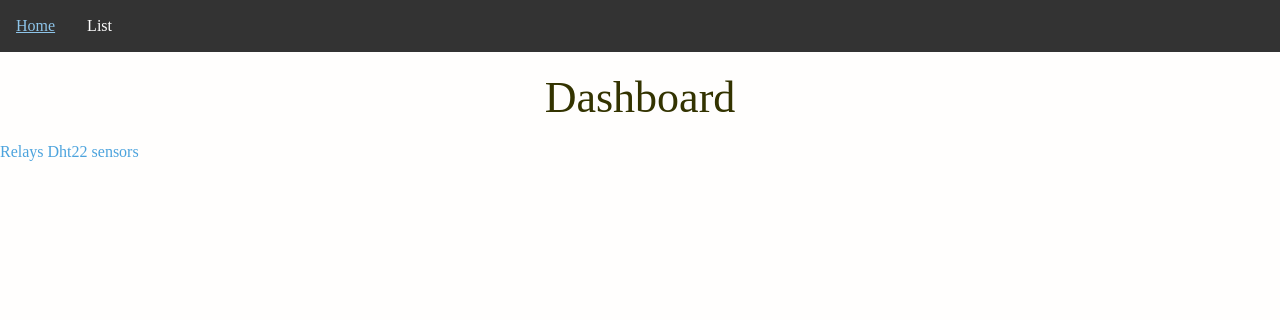
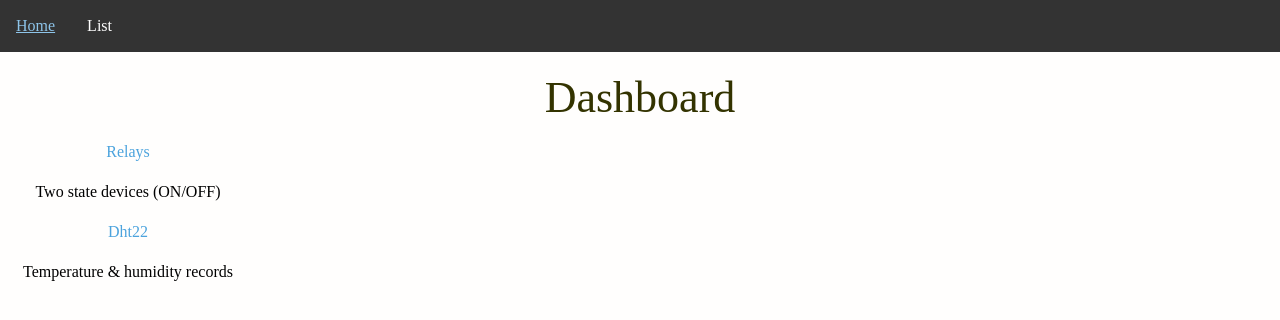
Before and after one commit to knaiskes/control-panel, a Django app: page /dashboard in a window 1280 px wide. Shown: the top 320 px of the page. Run offline with Django 3.2, Linux system fonts and the light colour scheme; the visitor is signed in with stand-in values (Sample User, id 1).

Commit message:
Add dashboard-box CSS class

```diff
--- a/controlpanel/pages/templates/pages/dashboard.html
+++ b/controlpanel/pages/templates/pages/dashboard.html
@@ -3,7 +3,13 @@
 
 <h1>Dashboard</h1>
 
-<a href="{% url 'relays:index' %}">Relays</a>
-<a href="{% url 'dht22:index' %}">Dht22 sensors</a>
+<div class="dashboard-box">
+  <a href="{% url 'relays:index' %}">Relays</a>
+  <p>Two state devices (ON/OFF)</p>
+</div>
+<div class="dashboard-box">
+  <a href="{% url 'dht22:index' %}">Dht22</a>
+  <p>Temperature & humidity records </p>
+</div>
 
 {% endblock content %}
--- a/controlpanel/static/css/style.css
+++ b/controlpanel/static/css/style.css
@@ -188,3 +188,10 @@ footer a {
 }
 
 .loginForm h3 {color: #d11141;}
+
+.dashboard-box {
+    text-align: center;
+    width: 20%;
+}
+
+.dashboard-box a { text-decoration: none; }
```
